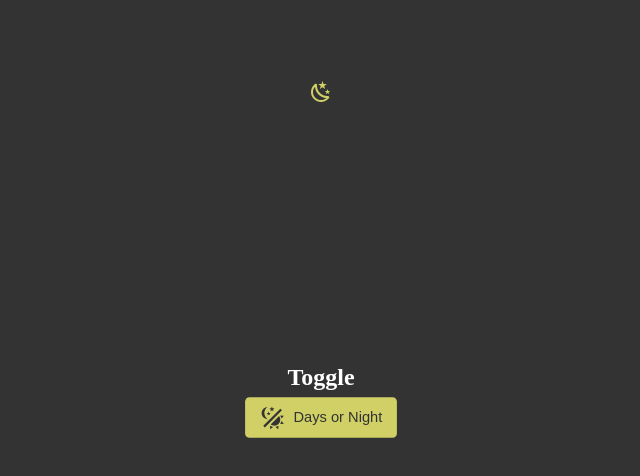
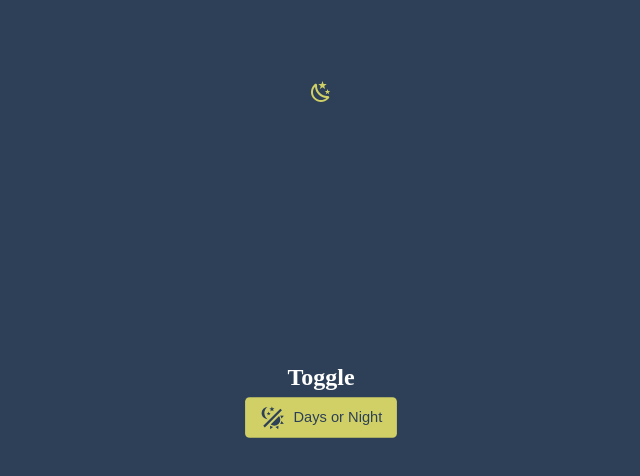
Before and after one commit to daoodaba975/days-night-toggle, a plain HTML site: page index.html in a window 1280 px wide. Both pictures are taken after a click on the button "Days or Night". Shown: the top 476 px of the page, without its empty margins (319-959 px from the left). Drawn offline with Linux system fonts and the light colour scheme.

Commit message:
changing bg colors 🎨

```diff
--- a/styles.css
+++ b/styles.css
@@ -1,6 +1,6 @@
 body {
     --accent-color: orangered;
-    --background-color: white;
+    --background-color: #f7f7f2;
     --text-color: black;
     --button-text-color: var(--background-color);
     --transition-delay: 1s;
@@ -20,7 +20,7 @@ body {
 
   body.dark {
     --accent-color: #D0D066;
-    --background-color: #333;
+    --background-color: #2e4057;
     --text-color: white;
   }
 
```
